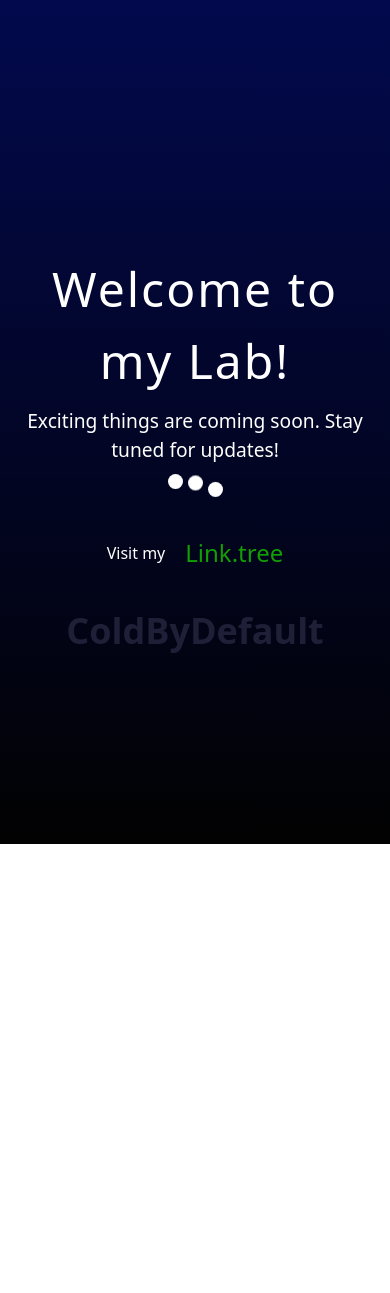
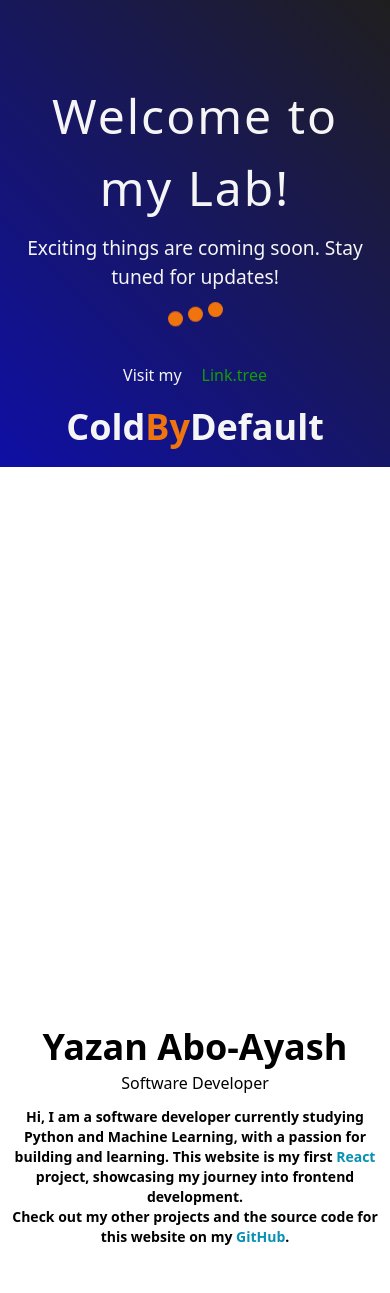
Before and after one commit to ColdByDefault/coldbydefault.github.io, a React (Vite) app: page / in a window 390 px wide. Shown: the top 1293 px of the page. Before the commit the page ends 844 px from the top, so only its background shows below. Built offline with nearby package versions, Linux system fonts and the light colour scheme.

Commit message:
Components base, Fixed css importing, fixed Tailwind postcss.config

```diff
--- a/src/App.jsx
+++ b/src/App.jsx
@@ -1,13 +1,27 @@
 // Copyright © 2024 ColdByDefault. All rights reserved.
 // Unauthorized copying or use is prohibited.
 
-
+import React from 'react';
 import Landing from './components/Landing';
+import Contact from './components/Contact';
+import Footer from './components/Footer';
+import Intro from './components/Intro';
+import Portfolio from './components/Portfolio';
+import Timeline from './components/Timeline';
 
 
 function App() {
   return (
-    <Landing />
+    <div>
+      {/* <Landing /> */}
+      <Landing />
+      <Intro />
+      <Portfolio />
+      <Timeline />
+      <Contact />
+      <Footer />
+    </div>
+
   );
 }
 
--- /dev/null
+++ b/src/components/Contact.jsx
@@ -0,0 +1,15 @@
+import React from "react";
+
+
+
+function Contact(){
+    return (
+    <>
+        <div>
+            <h1>Contact</h1>
+        </div>
+    </>
+    )
+}
+
+export default Contact;
--- /dev/null
+++ b/src/components/Footer.jsx
@@ -0,0 +1,15 @@
+import React from "react";
+
+
+
+function Footer(){
+    return (
+    <>
+        <div>
+            <h1>Footer</h1>
+        </div>
+    </>
+    )
+}
+
+export default Footer;
--- /dev/null
+++ b/src/components/Intro.jsx
@@ -0,0 +1,28 @@
+import React from "react";
+
+
+
+function Intro(){
+    return (
+    <>
+        <div className="flex items-center justify-center
+        flex-col text-center pt-20 pb-6">
+            <h1 className="text-4xl md:text-7xl mb-1 md:mb-3
+            font-bold">Yazan Abo-Ayash</h1>
+            <p className="text-base md:text-xl mb-3 font-medium">Software Developer</p>
+            <p className="text-sm max-w-xl mb-6 font-bold">Hi,
+            I am a software developer currently studying Python and Machine Learning,
+            with a passion for building and learning. This website is my first <span className="text-cyan-600">React</span> project,
+            showcasing my journey into frontend development. <br />Check out my other projects and the source
+            code for this website on my {' '}
+            <a href="https://github.com/ColdByDefault" target="_blank"
+            className="text-cyan-600 hover:underline underline-offset-2 decoration-2 decoration-red-600"
+            rel="noreferrer noopener">GitHub
+            </a>.
+            </p>
+        </div>
+    </>
+    )
+}
+
+export default Intro;
--- a/src/components/Landing.jsx
+++ b/src/components/Landing.jsx
@@ -16,12 +16,12 @@ function Landing(){
                         <div className="dot"></div>
                     </div>
 
-                    <div className="social-icons flexy">
+                    <div className="social-icons flexy mb-5">
                         <h3 style={{ paddingTop: '1rem' }}>Visit my</h3>
                         <a href="https://linktr.ee/ColdByDefault" target="_blank" rel="noopener noreferrer">Link.tree</a>
                     </div>
                     <div>
-                        <h4 className="text-4xl font-bold text-blue-400">ColdByDefault</h4>
+                        <h4 className="text-4xl font-bold">Cold<span>By</span>Default</h4>
                     </div>
                 </div>
             </div>
--- /dev/null
+++ b/src/components/Portfolio.jsx
@@ -0,0 +1,25 @@
+import React from "react";
+import portfolio from "../data/portfolio";
+import PortfolioItem from "./PortfolioItem";
+
+function Portfolio(){
+    return (
+    <>
+        <div className="flex flex-col md:flex-row items-center
+        justify-center">
+            <div className="grid grid-cols-1 md:grid-cols-2 lg:grid-cols-3 gap-4">
+                {portfolio.map(project => (
+                    <PortfolioItem
+                        imgUrl={project.imgUrl}
+                        title={project.title}
+                        stack={project.stack}
+                        link={project.link}
+                    />
+                ))}
+            </div>
+        </div>
+    </>
+    )
+}
+
+export default Portfolio;
--- /dev/null
+++ b/src/components/PortfolioItem.jsx
@@ -0,0 +1,51 @@
+/* import React from "react";
+
+
+
+function PortfolioItem({title, imgUrl, stack, link}){
+    return (
+    <>
+        <div>
+            <img
+                src={imgUrl}
+                alt=""
+                className="w-full h-36 md:h-48 object-cover cursor-pointer"
+            />
+            <div className="w-full p-4">
+                <h3>{title}</h3>
+                <p>{stack.map(item => (
+                    <span>
+                        {item}
+                    </span>
+                ))}
+                </p>
+            </div>
+        </div>
+    </>
+    )
+}
+
+export default PortfolioItem; */
+import React from "react";
+/* Join the stack array with commas */
+function PortfolioItem({ title, imgUrl, stack, link }) {
+    return (
+        <>
+            <div>
+                <img
+                    src={imgUrl}
+                    alt=""
+                    className="w-full h-36 md:h-48 object-cover cursor-pointer"
+                />
+                <div className="w-full p-4">
+                    <h3>{title}</h3>
+                    <p>
+                        {stack.join(', ')}
+                    </p>
+                </div>
+            </div>
+        </>
+    );
+}
+
+export default PortfolioItem;
--- /dev/null
+++ b/src/components/Timeline.jsx
@@ -0,0 +1,15 @@
+import React from "react";
+
+
+
+function Timeline(){
+    return (
+    <>
+        <div>
+            <h1>Timeline</h1>
+        </div>
+    </>
+    )
+}
+
+export default Timeline;
--- /dev/null
+++ b/src/data/portfolio.js
@@ -0,0 +1,23 @@
+export default [
+    {
+        title: 'Portfolio',
+        imgUrl: '',
+        stack: ['React', 'Tailwind', 'Vite'],
+        link: '',
+
+    },
+    {
+        title: 'BeRich',
+        imgUrl: '',
+        stack: ['Python', 'Flask', 'Jinja2'],
+        link: '',
+
+    },
+    {
+        title: 'Project-3',
+        imgUrl: '',
+        stack: ['?', '?', '?'],
+        link: '',
+
+    },
+]
--- a/src/index.css
+++ b/src/index.css
@@ -1,19 +1,3 @@
 @tailwind base;
 @tailwind components;
 @tailwind utilities;
-
-* {
-    margin: 0;
-    padding: 0;
-    box-sizing: border-box;
-  }
-
-  body, html {
-    height: 100%;
-    display: flex;
-    justify-content: center;
-    align-items: center;
-    background: linear-gradient(0deg, #020202, #02094d);
-    overflow: hidden;
-    color: #fff;
-  }
--- a/src/styles/Landing.css
+++ b/src/styles/Landing.css
@@ -1,9 +1,12 @@
 /* Landing Page => Page Under Structure */
 .landing-container {
   text-align: center;
-  max-width: 600px;
+  width: 100%;
   padding: 20px;
   padding-top: 80px;
+  background: linear-gradient(45deg, rgb(15, 15, 165), rgb(31, 30, 30));
+  color: whitesmoke;
+  margin-bottom: 30rem;
 }
 
 .landing-container h1 {
@@ -20,29 +23,29 @@
   animation: fadeIn 3s ease forwards;
 }
 
-.dots {
+.landing-container .dots {
   display: flex;
   justify-content: center;
   gap: 5px;
 }
 
-.dot {
+.landing-container .dot {
   width: 15px;
   height: 15px;
-  background-color: #fff;
+  background-color: #f0740e;
   border-radius: 50%;
   animation: bounce 1s infinite;
 }
 
-.dot:nth-child(2) {
+.landing-container .dot:nth-child(2) {
   animation-delay: 0.2s;
 }
 
-.dot:nth-child(3) {
+.landing-container .dot:nth-child(3) {
   animation-delay: 0.4s;
 }
 
-.social-icons {
+.landing-container .social-icons {
   display: flex;
   justify-content: center;
   gap: 20px;
@@ -51,23 +54,27 @@
   animation: fadeIn 4s ease forwards;
 }
 
-.social-icons a {
+.landing-container .social-icons a {
   color: #129e05;
-  font-size: 1.5rem;
+  font-size: 1rem;
   text-decoration: none;
   margin-top: 1rem;
   transition: transform 0.3s ease;
 }
 
-.social-icons a:hover {
+.landing-container .social-icons a:hover {
   transform: scale(1.2);
 }
 
-.landing-container h4{
+.landing-container .landing-container h4{
   margin-top: 40px;
   color: #201f38;
 }
-.flexy{
+
+.landing-container span{
+  color: #f0740e;
+}
+.landing-container .flexy{
   display: flex;
   align-items: center;
 }
```
